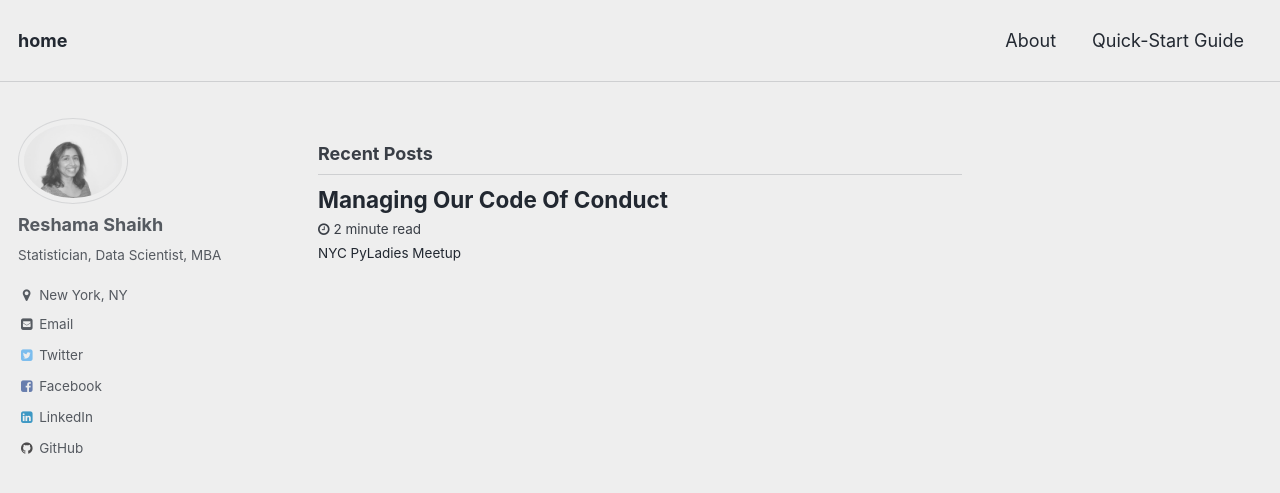
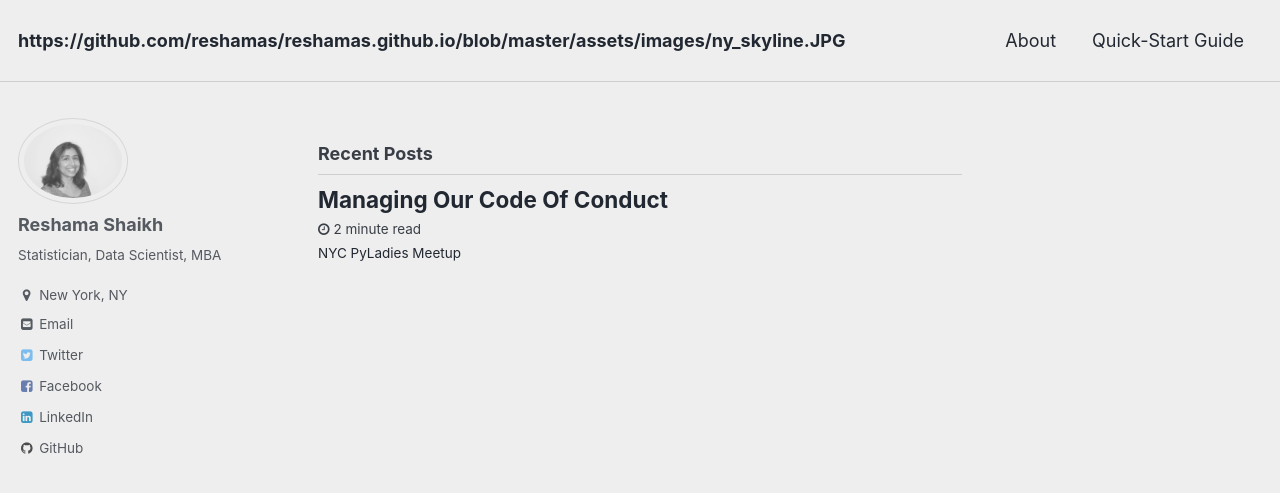
Before and after one commit to reshamas/reshamas.github.io, a Jekyll site: the page built from index.html, in a window 1280 px wide and 900 px high. Shown: the top 493 px of the window. Built offline with Jekyll 4.4.1, drawn with Linux system fonts in a browser that asks for light colours; the list of posts is cut into pages by our own code.

Commit message:
Update _config.yml

```diff
--- a/_config.yml
+++ b/_config.yml
@@ -9,7 +9,7 @@ minimal_mistakes_skin    : "air" #"default" # "air", "aqua", "contrast", "dark",
 
 # Site Settings
 locale                   : "en"
-title                    : "home"
+title                    : https://github.com/reshamas/reshamas.github.io/blob/master/assets/images/ny_skyline.JPG
 title_separator          : "-"
 name                     : "Reshama"
 description              : "Data Science & More"
```
